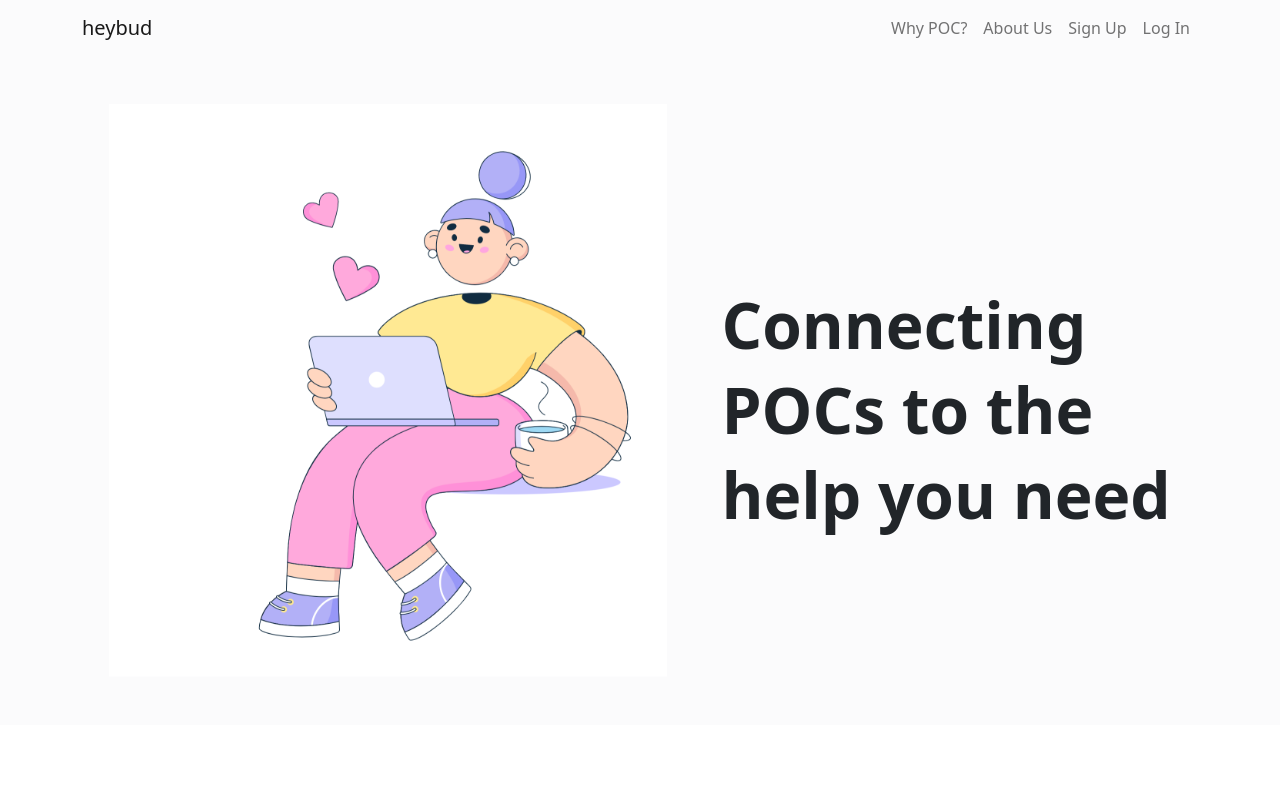
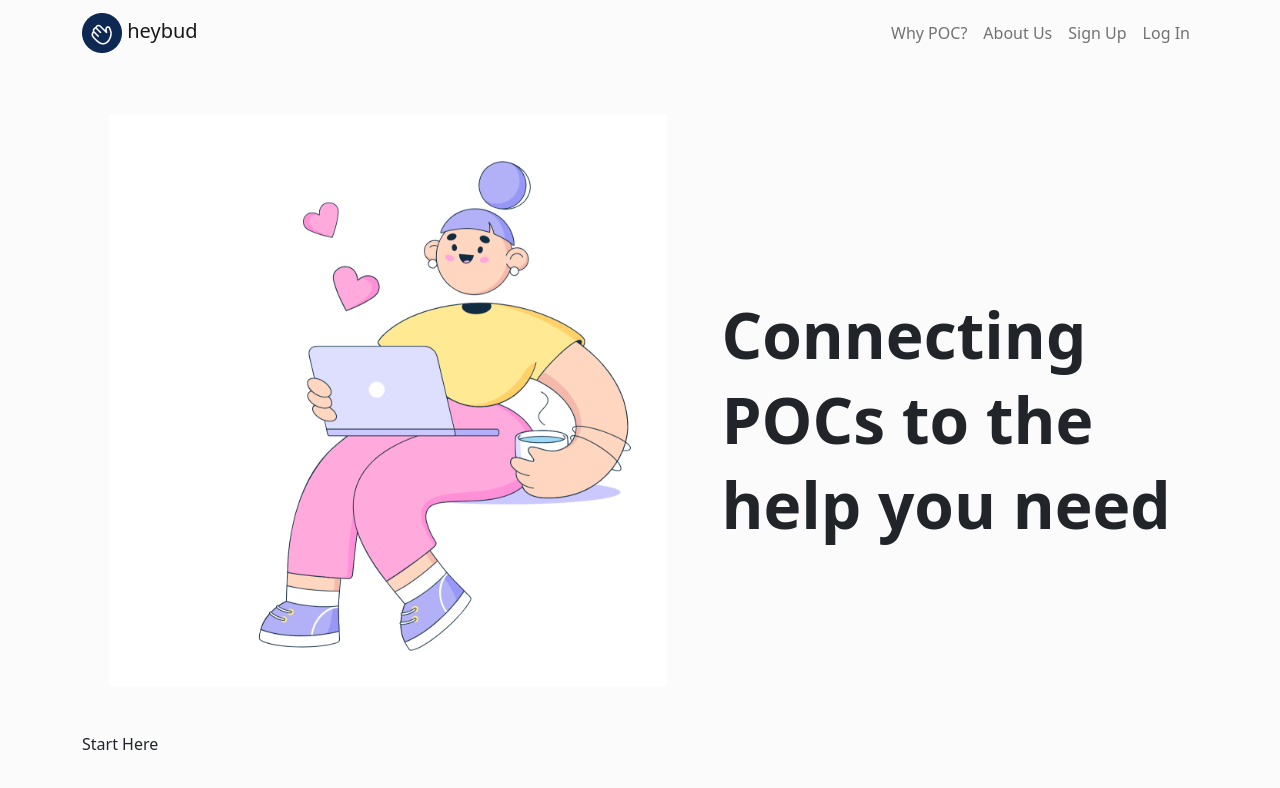
Before and after one commit to Treehack-2022/mental-health-bootstrap, a plain HTML site: page index.html in a window 1280 px wide. Drawn offline with nearby package versions, Linux system fonts and the light colour scheme.

Commit message:
minor edits done

```diff
--- a/index.html
+++ b/index.html
@@ -12,7 +12,10 @@
     <!-- Navbar navigation-->
     <nav class="navbar navbar-expand-md navbar-custom navbar-light">
         <div class="container">
-            <a href="#" class="navbar-brand">heybud</a>
+            <a href="#" class="navbar-brand">
+                <img src="logo.png" alt="">
+                <span>heybud</span>
+            </a>
                 <button class="navbar-toggler" type="button" data-bs-toggle="collapse" data-bs-target="#menu">
                     <span class="navbar-toggler-icon"></span>
                 </button>
@@ -42,17 +45,25 @@
                 <img class="img-fluid w-50" src="main-image.png" alt="">
                 <div>
                     <h1 class="lead my-5"></h1>
-
                     <h1 class="display-3 fw-bold">Connecting</h1>
                     <h1 class="display-3 fw-bold">POCs to the</h1>
                     <h1 class="display-3 fw-bold">help you need</h1>
-
                 </div>
+            </div>
+        </div>
+        <div class="container">
+            <div>
+                <h1 class="lead my-5"></h1>
+                <h6>Start Here</h6>
             </div>
         </div>
     </section>
 
 
+    <!-- Main Landing Page-->
+
+
+
     <script src="https://cdn.jsdelivr.net/npm/bootstrap@5.0.2/dist/js/bootstrap.bundle.min.js" integrity="sha384-MrcW6ZMFYlzcLA8Nl+NtUVF0sA7MsXsP1UyJoMp4YLEuNSfAP+JcXn/tWtIaxVXM" crossorigin="anonymous"></script>
 </body>
 </html>
--- a/style.css
+++ b/style.css
@@ -3,6 +3,10 @@
     background-color: #FBFBFC;
 }
 
+.navbar-text {
+    background-color: #0D2953;
+}
+
 .bg-custom {
     background-color: #FBFBFC;
 }
```
Also changed, not shown: logo.png (added).
